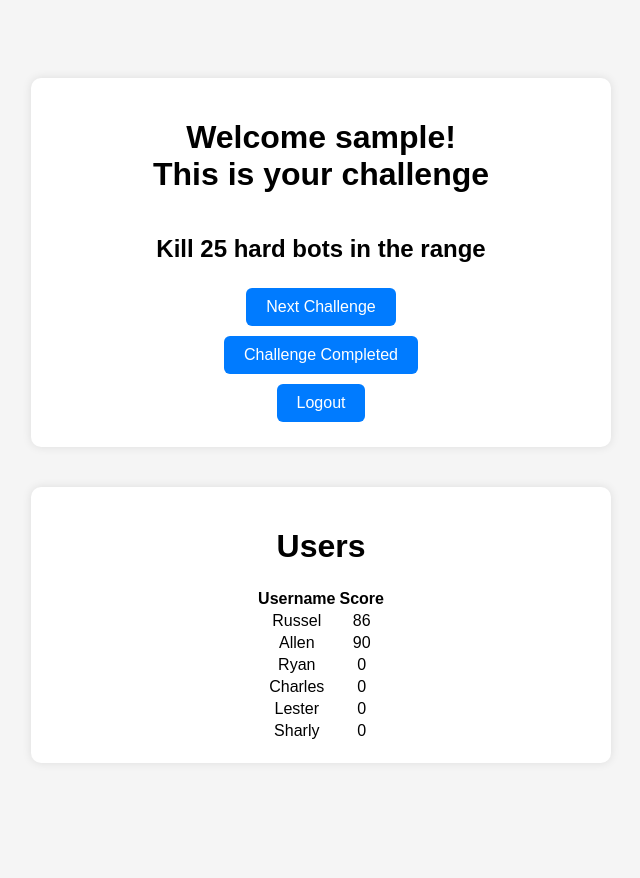
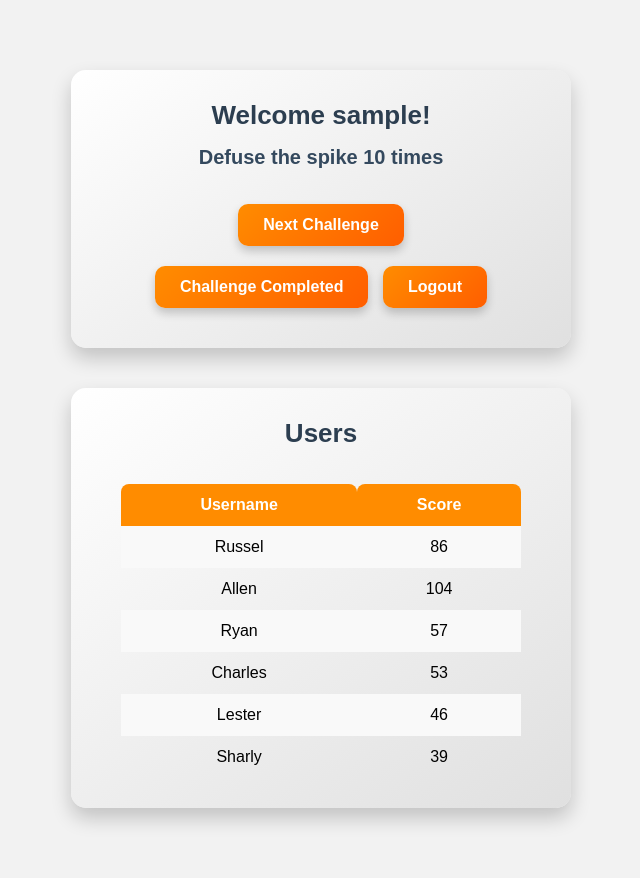
Before and after one commit to Winchesterrrr/ChallengeGenerator, a Flask app: page /home in a window 1280 px wide. Shown: the whole page, without its empty margins (319-959 px from the left). Before the commit the page ends 739 px from the top, so only its background shows below. Run offline with Flask 3, Linux system fonts and the light colour scheme; the visitor is signed in with stand-in values (Sample User, id 1).

Commit message:
Updated UI and Added Challenges

```diff
--- a/main.py
+++ b/main.py
@@ -29,6 +29,10 @@
     "Play 5 competitive mode",
     "Plant the spike 10 times",
     "Defuse the spike 10 times",
+    "Kill 15 hard bots in the range",
+    "Kill 20 hard bots in the range using jett knives",
+    "Master 1 agent in each role",
+    "Win 3 competitive match while leading your team",
     "Kill 5 enemy with an operator"
 ]
 
--- a/templates/index.html
+++ b/templates/index.html
@@ -3,60 +3,116 @@
 <head>
     <title>Challenge Generator</title>
     <style>
+        * {
+            box-sizing: border-box;
+            margin: 0;
+            padding: 0;
+        }
+
         body {
-            font-family: Arial, sans-serif;
-            display: flex;
-            flex-direction: column;
-            background: #f5f5f5;
-            padding-top: 50px;
-            align-items: center;
-        }
-        .container {
-            background: white;
-            display: block;
-            padding: 20px 40px;
-            border-radius: 10px;
-            box-shadow: 0 0 10px rgba(0,0,0,0.1);
-            width: 500px;
-            text-align: center;
-            margin: 20px;
+            font-family: 'Arial', sans-serif;
+            background: #f2f2f2;
             display: flex;
             flex-direction: column;
             align-items: center;
+            padding: 50px 20px;
         }
+
+        .container {
+            background: linear-gradient(145deg, #ffffff, #e0e0e0);
+            border-radius: 15px;
+            box-shadow: 0 10px 20px rgba(0,0,0,0.2);
+            padding: 30px 50px;
+            margin: 20px;
+            width: 500px;
+            max-width: 90%;
+            text-align: center;
+            display: flex;
+            flex-direction: column;
+            align-items: center;
+            transition: transform 0.2s;
+        }
+
+        .container:hover {
+            transform: translateY(-5px);
+        }
+
+        h1 {
+            color: #2c3e50;
+            font-size: 26px;
+            margin-bottom: 15px;
+        }
+
+        h2 {
+            color: #34495e;
+            font-size: 20px;
+            margin-bottom: 25px;
+        }
+
         button {
-            margin: 5px;
-            padding: 10px 20px;
+            background: linear-gradient(135deg, #ff8c00, #ff5e00);
+            border: none;
+            border-radius: 10px;
+            padding: 12px 25px;
+            margin: 10px 5px;
             font-size: 16px;
+            color: white;
+            font-weight: bold;
             cursor: pointer;
-            border: none;
-            border-radius: 6px;
-            background: #007bff;
+            transition: all 0.2s ease-in-out;
+            box-shadow: 0 5px 10px rgba(0,0,0,0.2);
+        }
+
+        button:hover {
+            background: linear-gradient(135deg, #ff5e00, #ff8c00);
+            transform: translateY(-2px);
+            box-shadow: 0 8px 15px rgba(0,0,0,0.3);
+        }
+
+        table {
+            width: 100%;
+            border-collapse: collapse;
+            margin-top: 20px;
+        }
+
+        th, td {
+            padding: 12px 15px;
+            text-align: center;
+        }
+
+        th {
+            background-color: #ff8c00;
             color: white;
+            border-radius: 8px 8px 0 0;
         }
-        button:hover {
-            background: #0056b3;
+
+        tr:nth-child(even) {
+            background-color: #f9f9f9;
         }
-        table{
-            align-items: center;
+
+        tr:hover {
+            background-color: #ffe0b3;
         }
     </style>
 </head>
 <body>
 
 <div class="container">
-    <h1>Welcome {{ username }}! <br> This is your challenge</h1>
+    <h1>Welcome {{ username }}!</h1>
     <h2>{{ challenge }}</h2>
-    <form method="get" action="/home">
+    <div>
+        <form method="get" action="/home" style="display:inline;">
             <button type="submit">Next Challenge</button>
         </form>
-    <form action="/add-score">
+        <form action="/add-score" style="display:inline;">
             <button>Challenge Completed</button>
         </form>
-    <form action="/logout">
+        <form action="/logout" style="display:inline;">
             <button>Logout</button>
         </form>
     </div>
+</div>
+
 <div class="container">
     <h1>Users</h1>
     <table>
@@ -71,7 +127,6 @@
         </tr>
         {% endfor %}
     </table>
-
 </div>
 
 </body>
--- a/users.json
+++ b/users.json
@@ -5,22 +5,22 @@
     },
     {
         "username": "Allen",
-        "score": 90
+        "score": 104
     },
     {
         "username": "Ryan",
-        "score": 0
+        "score": 57
     },
     {
         "username": "Charles",
-        "score": 0
+        "score": 53
     },
     {
         "username": "Lester",
-        "score": 0
+        "score": 46
     },
     {
         "username": "Sharly",
-        "score": 0
+        "score": 39
     }
 ]
```
Also changed, not shown: templates/login.html (+65 -19 lines). Lines whose indentation alone changed are shown as unchanged.
